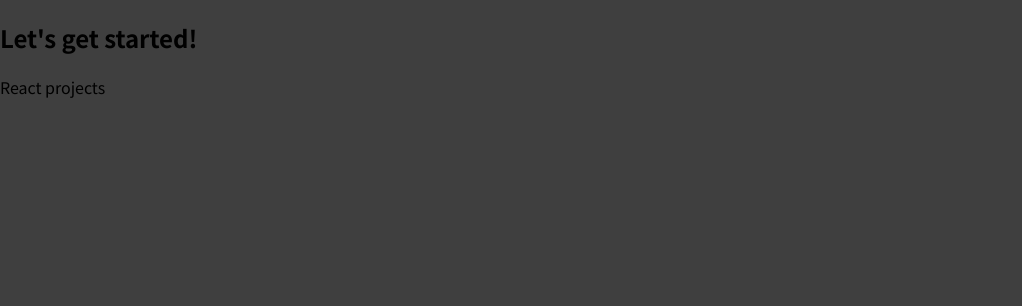
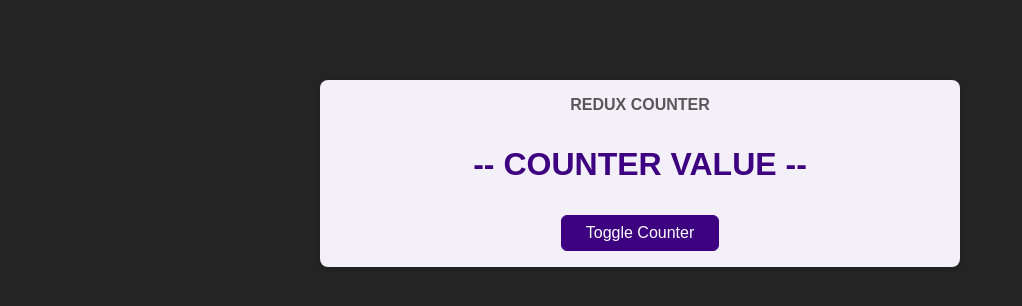
Before and after one commit to Pranjalm-23/react-complete-guide, a React (Create React App) app: page / in a window 1280 px wide. Shown: the top 306 px of the page, without its empty margins (0-1022 px from the left). Built offline with nearby package versions, Linux system fonts and the light colour scheme.

Commit message:
setup ready

```diff
--- a/public/index.html
+++ b/public/index.html
@@ -24,7 +24,7 @@
       work correctly both with client-side routing and a non-root public URL.
       Learn how to configure a non-root public URL by running `npm run build`.
     -->
-    <title>React Complete Guide</title>
+    <title>React using Redux</title>
   </head>
   <body>
     <noscript>You need to enable JavaScript to run this app.</noscript>
--- a/src/App.js
+++ b/src/App.js
@@ -1,10 +1,10 @@
-const App = () => {
+import Counter from './components/Counter';
+
+
+function App() {
   return (
-    <div>
-      <h2>Let's get started!</h2>
-      <p>React projects </p>
-    </div>
+    <Counter />
   );
-};
+}
 
 export default App;
--- /dev/null
+++ b/src/components/Counter.js
@@ -0,0 +1,15 @@
+import classes from './Counter.module.css';
+
+const Counter = () => {
+  const toggleCounterHandler = () => {};
+
+  return (
+    <main className={classes.counter}>
+      <h1>Redux Counter</h1>
+      <div className={classes.value}>-- COUNTER VALUE --</div>
+      <button onClick={toggleCounterHandler}>Toggle Counter</button>
+    </main>
+  );
+};
+
+export default Counter;
--- /dev/null
+++ b/src/components/Counter.module.css
@@ -0,0 +1,23 @@
+.counter {
+  margin: 5rem auto;
+  box-shadow: 0 1px 8px rgba(0, 0, 0, 0.2);
+  width: 40rem;
+  border-radius: 8px;
+  padding: 1rem;
+  text-align: center;
+  background-color: #f4f0fa;
+}
+
+.counter h1 {
+  text-transform: uppercase;
+  color: #575757;
+  margin: 0;
+  font-size: 1rem;
+}
+
+.value {
+  font-size: 2rem;
+  color: #3c0080;
+  margin: 2rem 0;
+  font-weight: bold;
+}
--- a/src/index.css
+++ b/src/index.css
@@ -1,14 +1,26 @@
-@import url('https://fonts.googleapis.com/css2?family=Noto+Sans+JP:wght@400;700&display=swap');
-
 * {
   box-sizing: border-box;
 }
 
-html {
-  font-family: 'Noto Sans JP', sans-serif;
+body {
+  margin: 0;
+  font-family: sans-serif;
+  color: #252525;
+  background-color: #252525;
 }
 
-body {
-  margin: 0;
-  background-color: #3f3f3f;
+button {
+  font: inherit;
+  cursor: pointer;
+  background-color: #3c0080;
+  border: 1px solid #3c0080;
+  color: white;
+  padding: 0.5rem 1.5rem;
+  border-radius: 6px;
 }
+
+button:hover,
+button:active {
+  background-color: #5b14ac;
+  border-color: #5b14ac;
+}
--- a/src/index.js
+++ b/src/index.js
@@ -1,12 +1,7 @@
 import React from 'react';
 import ReactDOM from 'react-dom';
+
 import './index.css';
 import App from './App';
 
-
-ReactDOM.render(
-  <React.StrictMode>
-    <App />
-  </React.StrictMode>,
-  document.getElementById('root')
-);
+ReactDOM.render(<App />, document.getElementById('root'));
```
Also changed, not shown: src/components/Auth.js (added, +23 -0 lines), src/components/Auth.module.css (added, +29 -0 lines), src/components/Header.js (added, +24 -0 lines), src/components/Header.module.css (added, +48 -0 lines), src/components/UserProfile.js (added, +11 -0 lines), src/components/UserProfile.module.css (added, +9 -0 lines), 1 other file (tests, documents, lock files or other folders).
